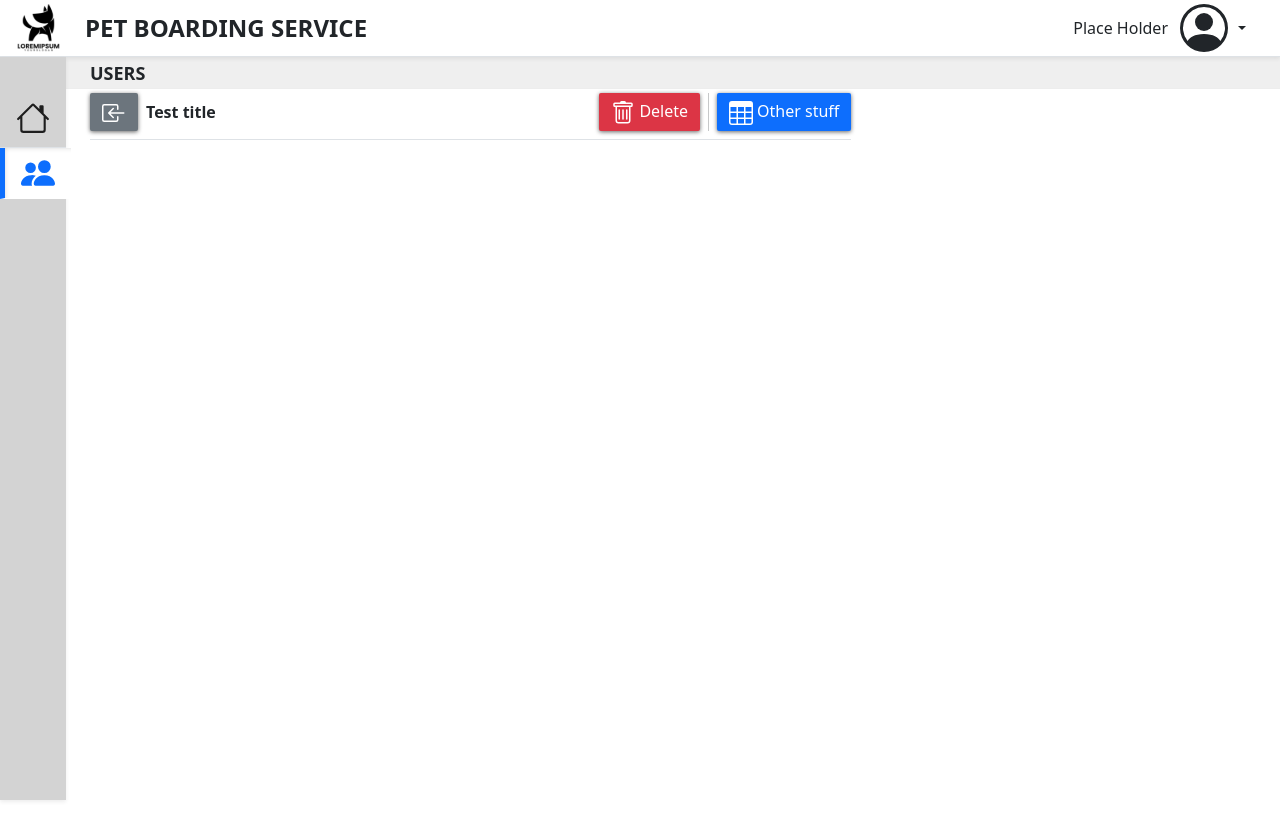
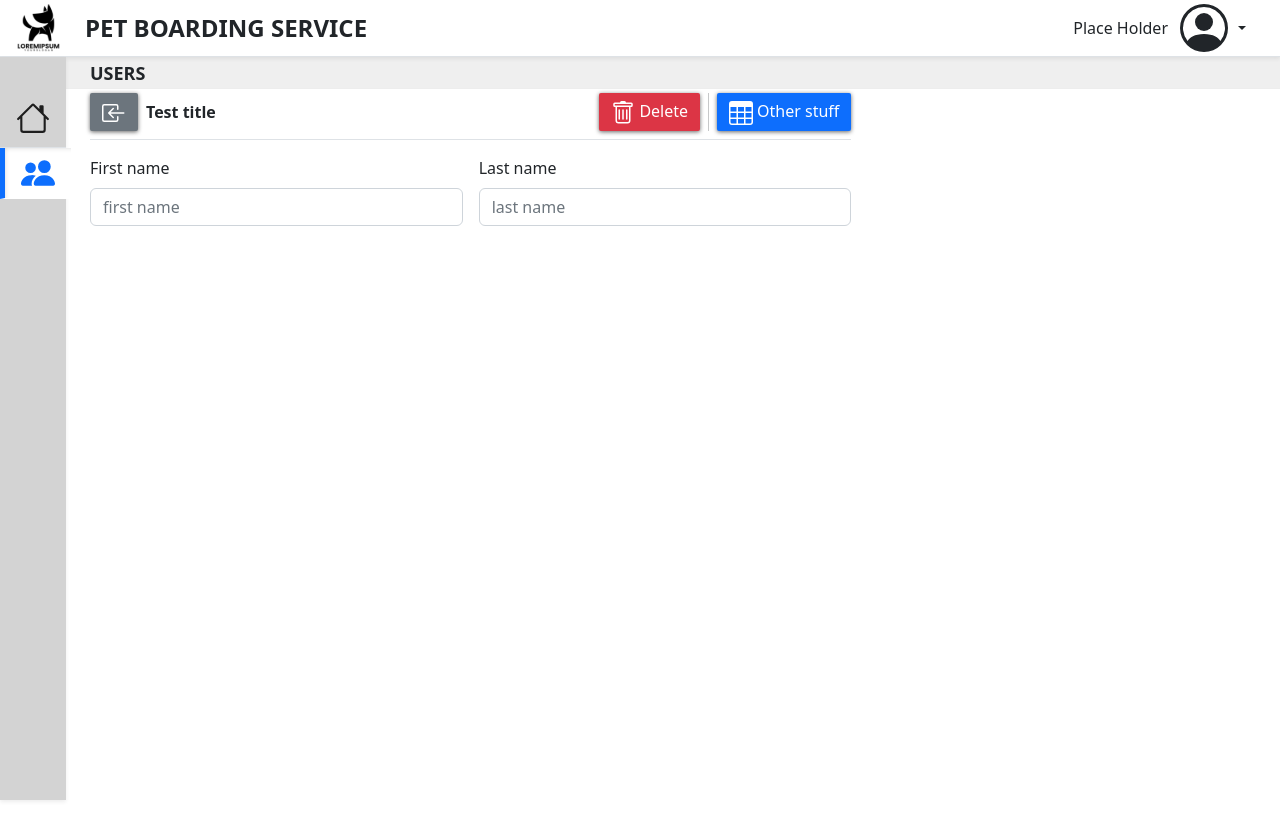
Before and after one commit to UlisesPeguero/pbs-frontend, a React (Create React App) app: page /users in a window 1280 px wide. Shown: the top 840 px of the page. Built offline with nearby package versions, Linux system fonts and the light colour scheme.

Commit message:
Working on Input

```diff
--- a/src/modules/test/Test.jsx
+++ b/src/modules/test/Test.jsx
@@ -1,6 +1,7 @@
 import React from 'react';
 import ContentHeader from '../../dashboard/content/ContentHeader';
 import ToolBar from '../../ui/ToolBar';
+import TestForm from './TestForm';
 
 export default function Test() {
 
@@ -24,6 +25,7 @@ export default function Test() {
           }
         ]} />
       </ContentHeader>
+      <TestForm />
     </>
   );
 }
--- a/src/modules/test/TestForm.jsx
+++ b/src/modules/test/TestForm.jsx
@@ -1,7 +1,21 @@
 import React from 'react';
+import Input from '../../ui/form/Input';
 
 export default function TestForm() {
   return (
-    <div>TestForm</div>
+    <form className="row g-3">
+      <Input
+        name='firstName'
+        label='First name'
+        containerClasses='col-md-6'
+        placeholder='first name'
+      />
+      <Input
+        name='lasstName'
+        label='Last name'
+        containerClasses='col-md-6'
+        placeholder='last name'
+      />
+    </form>
   );
 }
--- a/src/ui/form/Input.jsx
+++ b/src/ui/form/Input.jsx
@@ -1,13 +1,15 @@
 import React from 'react';
 
-export default function Input({ label, type = 'text' }) {
-  const containerClass = '';
+export default function Input({ name, label, type = 'text', containerClasses, inputClasses = '', ...rest }) {
+  const _containerClass = '' + containerClasses;
+  const _inputClass = 'form-control' + inputClasses;
+  const _labelClass = 'form-label';
   return (
-    <div className={containerClass}>
+    <div className={_containerClass}>
       {
-        label && <label htmlFor=''>{label}</label>
+        label && <label htmlFor={name} className={_labelClass}>{label}</label>
       }
-      <input type={type} />
+      <input id={name} name={name} type={type} className={_inputClass} {...rest} />
     </div>
   );
 }
```
